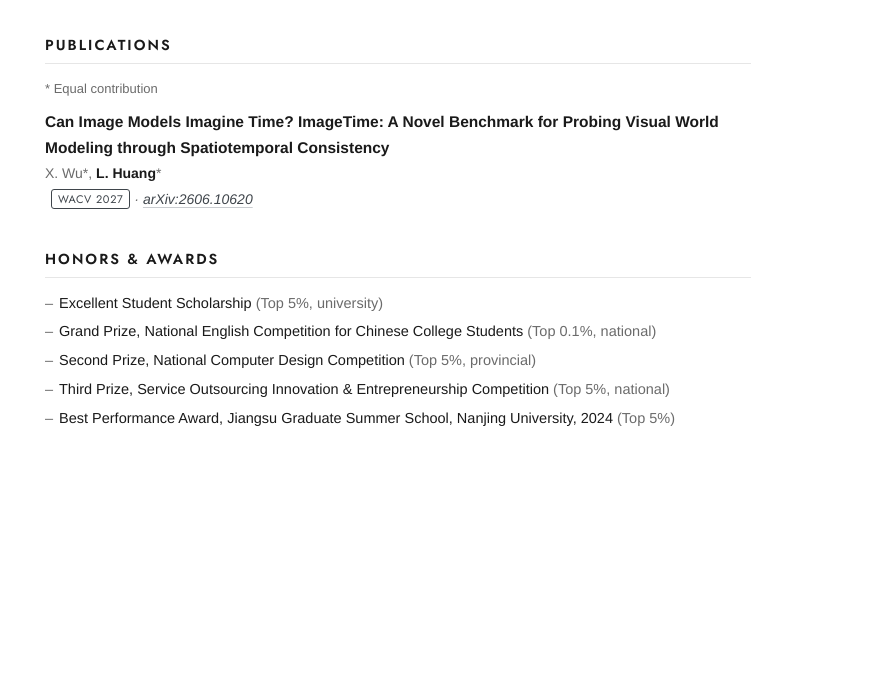
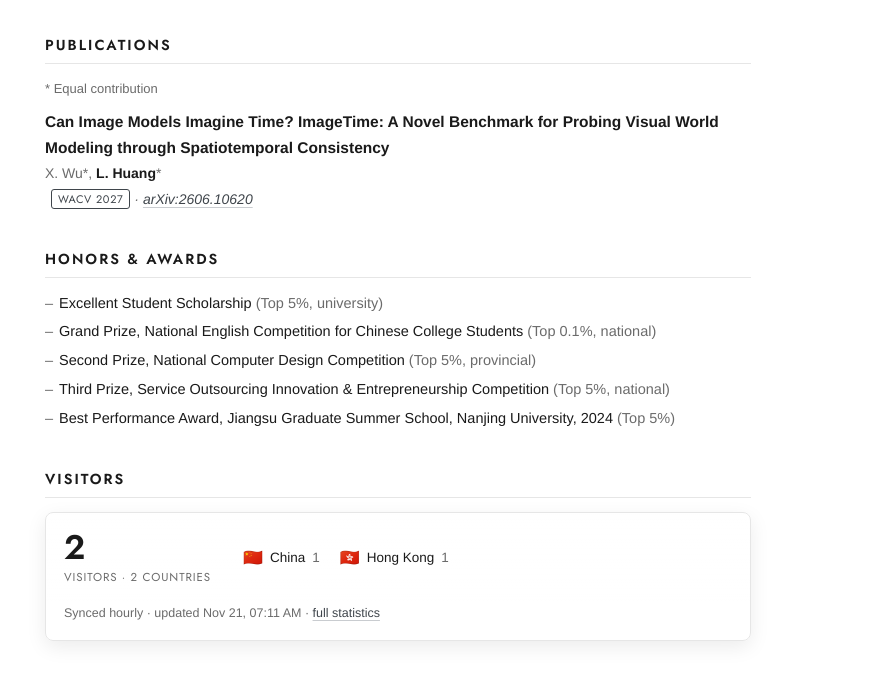
Before and after one commit to xhghhh/xhghhh.github.io, a plain HTML site: page index.html in a window 1280 px wide. Shown: the part 819-1500 px from the top of the page, without its empty margins (395-1280 px from the left). Before the commit the page ends 1342 px from the top, so only its background shows below. Drawn offline with Linux system fonts and the light colour scheme.

Commit message:
Add self-rendered visitor stats with hourly Flag Counter sync

```diff
--- a/index.html
+++ b/index.html
@@ -203,6 +203,29 @@
   .awards li::before { content: "–"; position: absolute; left: 0; color: var(--muted); }
   .awards .rank { color: var(--muted); }
 
+  .visitor-card {
+    display: flex;
+    flex-wrap: wrap;
+    align-items: center;
+    gap: 16px 32px;
+    padding: 16px 18px;
+    background-color: var(--glass-bg);
+    background-image: linear-gradient(180deg, var(--glass-sheen), transparent 70%);
+    -webkit-backdrop-filter: blur(20px) saturate(1.8);
+    backdrop-filter: blur(20px) saturate(1.8);
+    border: 1px solid var(--line);
+    border-radius: 8px;
+    box-shadow: inset 0 1px 0 var(--glass-hi), inset 0 -1px 0 var(--glass-lo), 0 6px 20px var(--glass-shadow);
+  }
+  .visitor-total { display: flex; flex-direction: column; gap: 2px; }
+  .visitor-num { font-family: var(--display); font-size: 34px; font-weight: 600; line-height: 1.1; font-variant-numeric: tabular-nums; }
+  .visitor-label { font-family: var(--display); font-size: 11.5px; letter-spacing: .08em; text-transform: uppercase; color: var(--muted); }
+  .visitor-list { list-style: none; display: flex; flex-wrap: wrap; gap: 8px 20px; flex: 1; min-width: 220px; }
+  .visitor-list li { display: flex; align-items: center; gap: 7px; font-size: 13.5px; }
+  .vflag { font-size: 16px; line-height: 1; }
+  .visitor-list .vcount { color: var(--muted); font-variant-numeric: tabular-nums; }
+  .visitor-note { width: 100%; font-size: 12.5px; color: var(--muted); }
+
   .theme-switch {
     position: fixed;
     right: 18px;
@@ -255,6 +278,7 @@
       <a href="#experience">Experience</a>
       <a href="#publications">Publications</a>
       <a href="#awards">Awards</a>
+      <a href="#visitors">Visitors</a>
     </div>
   </div>
 </nav>
@@ -374,6 +398,19 @@
       </ul>
     </section>
 
+    <section id="visitors">
+      <h2>Visitors</h2>
+      <div class="visitor-card" id="visitor-card" hidden>
+        <div class="visitor-total">
+          <span class="visitor-num" id="visitor-total">0</span>
+          <span class="visitor-label">Visitors · <span id="visitor-countries">0</span> countries</span>
+        </div>
+        <ul class="visitor-list" id="visitor-list"></ul>
+        <p class="visitor-note">Synced hourly · <span id="visitor-updated"></span> · <a href="https://info.flagcounter.com/F4Cs" target="_blank" rel="noopener">full statistics</a></p>
+      </div>
+      <img id="visitor-beacon" src="https://s05.flagcounter.com/count2/F4Cs/bg_FFFFFF/txt_6B6B6B/border_E6E6E6/columns_4/maxflags_12/viewers_3/labels_1/pageviews_1/flags_0/percent_0/" alt="" style="display:none">
+    </section>
+
   </main>
 </div>
 
@@ -405,6 +442,30 @@
   }));
   mq.addEventListener('change', apply);
   apply();
+
+  const flagEmoji = code => code === 'tw' ? '🇨🇳' :
+    String.fromCodePoint(...[...code.toUpperCase()].map(ch => 0x1f1e6 + ch.charCodeAt(0) - 65));
+  fetch('visitors.json').then(r => { if (!r.ok) throw new Error(r.status); return r.json(); }).then(d => {
+    document.getElementById('visitor-total').textContent = d.totalVisitors.toLocaleString('en-US');
+    document.getElementById('visitor-countries').textContent = d.countryCount;
+    const list = document.getElementById('visitor-list');
+    d.countries.slice(0, 8).forEach(c => {
+      const li = document.createElement('li');
+      const flag = document.createElement('span');
+      flag.className = 'vflag';
+      flag.textContent = flagEmoji(c.code);
+      const name = document.createElement('span');
+      name.textContent = c.name;
+      const count = document.createElement('span');
+      count.className = 'vcount';
+      count.textContent = c.visitors.toLocaleString('en-US');
+      li.append(flag, name, count);
+      list.append(li);
+    });
+    document.getElementById('visitor-updated').textContent = 'updated ' +
+      new Date(d.updated).toLocaleString('en-US', { month: 'short', day: 'numeric', hour: '2-digit', minute: '2-digit' });
+    document.getElementById('visitor-card').hidden = false;
+  }).catch(() => { document.getElementById('visitors').hidden = true; });
 </script>
 
 </body>
--- /dev/null
+++ b/visitors.json
@@ -0,0 +1,17 @@
+{
+  "updated": "2026-11-21T07:11:25.248Z",
+  "totalVisitors": 2,
+  "countryCount": 2,
+  "countries": [
+    {
+      "code": "cn",
+      "name": "China",
+      "visitors": 1
+    },
+    {
+      "code": "hk",
+      "name": "Hong Kong",
+      "visitors": 1
+    }
+  ]
+}
```
Also changed, not shown: scripts/update-visitors.mjs (added, +27 -0 lines), 1 other file.
